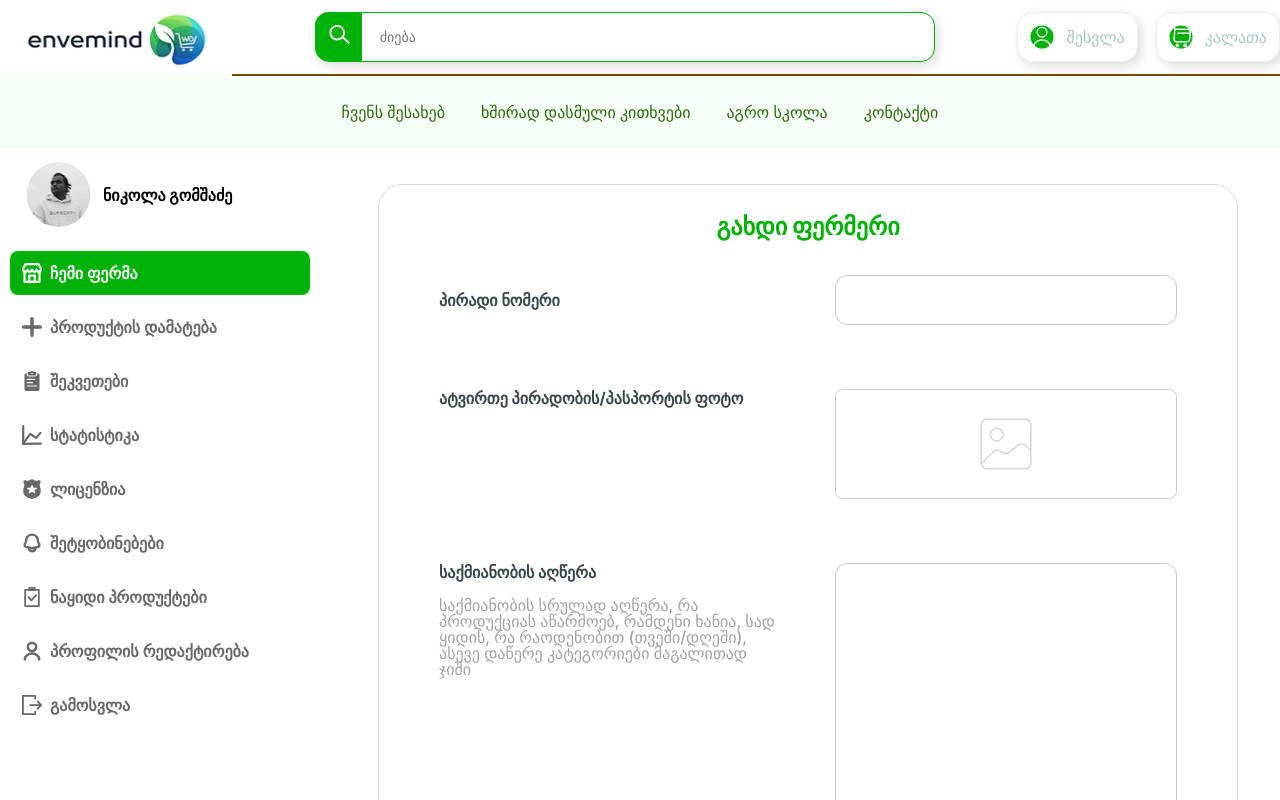
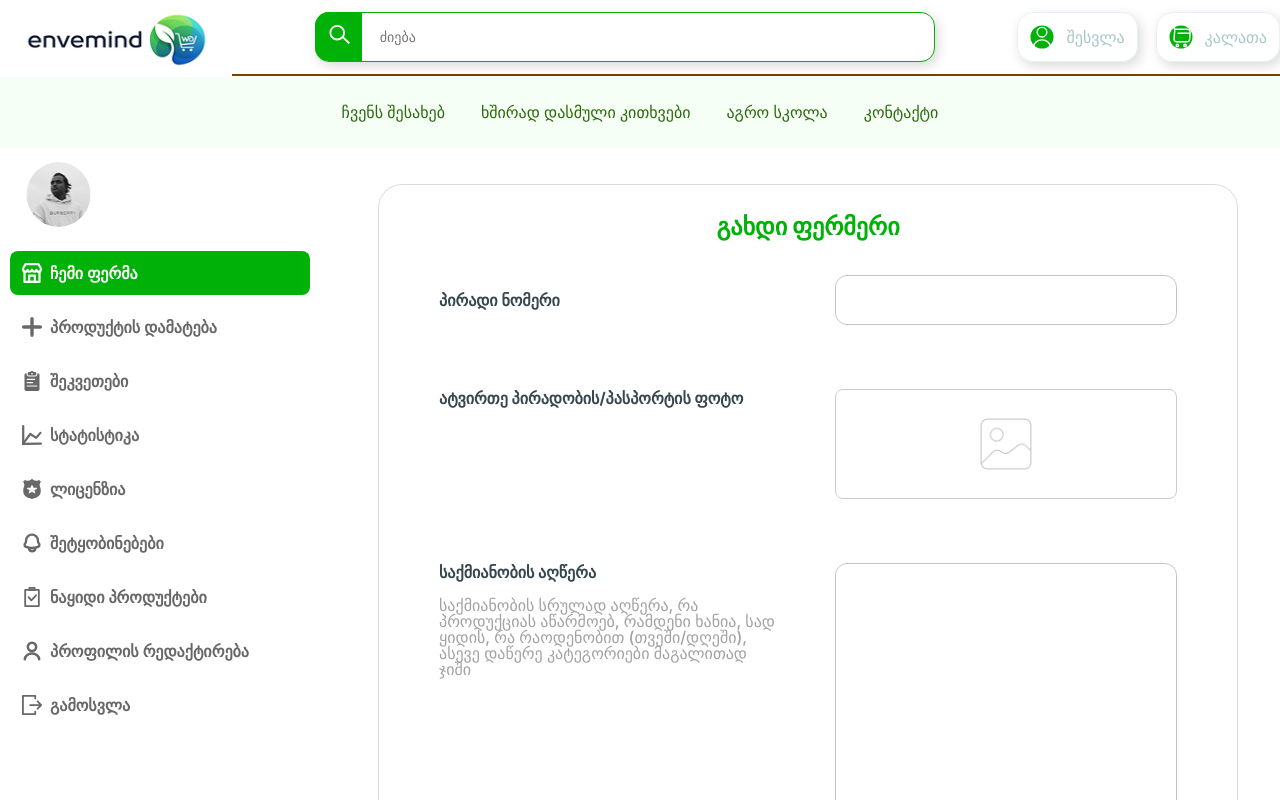
Before and after one commit to Synaptica-Development/Farmers, a Next.js app: page /farmer/myfarm in a window 1280 px wide. Shown: the top 800 px of the page. Built offline with nearby package versions, Linux system fonts and the light colour scheme; no server answers.

Commit message:
Update FarmerSideBar.tsx

```diff
--- a/app/components/FarmerSideBar/FarmerSideBar.tsx
+++ b/app/components/FarmerSideBar/FarmerSideBar.tsx
@@ -1,9 +1,20 @@
 'use client';
 
+import api from '@/lib/axios';
 import styles from './FarmerSideBar.module.scss';
 import Image from 'next/image';
 import Link from 'next/link';
 import { usePathname } from 'next/navigation';
+import { useEffect, useState } from 'react';
+
+interface UserProfile {
+  id: string;
+  userName: string;
+  phoneNumber: string;
+  profileImgLink: string | null;
+  email: string | null;
+  role: number;
+}
 
 const navItems = [
   {
@@ -65,6 +76,20 @@ const navItems = [
 ];
 
 const FarmerSideBar = () => {
+  const [user, setUser] = useState<UserProfile | null>(null);
+
+    useEffect(() => {
+    api.get<UserProfile>('/user/profile/me')
+      .then((response) => {
+        setUser(response.data);
+        console.log(response.data)
+      })
+      .catch((error) => {
+        console.error('Failed to fetch user profile:', error);
+      });
+  }, []);
+
+
   const pathname = usePathname();
 
   return (
@@ -77,7 +102,7 @@ const FarmerSideBar = () => {
           height={65}
           className={styles.avatar}
         />
-        <span>ნიკოლა გომშაძე</span>
+        <span>{user?.userName}</span>
       </div>
 
       <nav className={styles.nav}>
```
